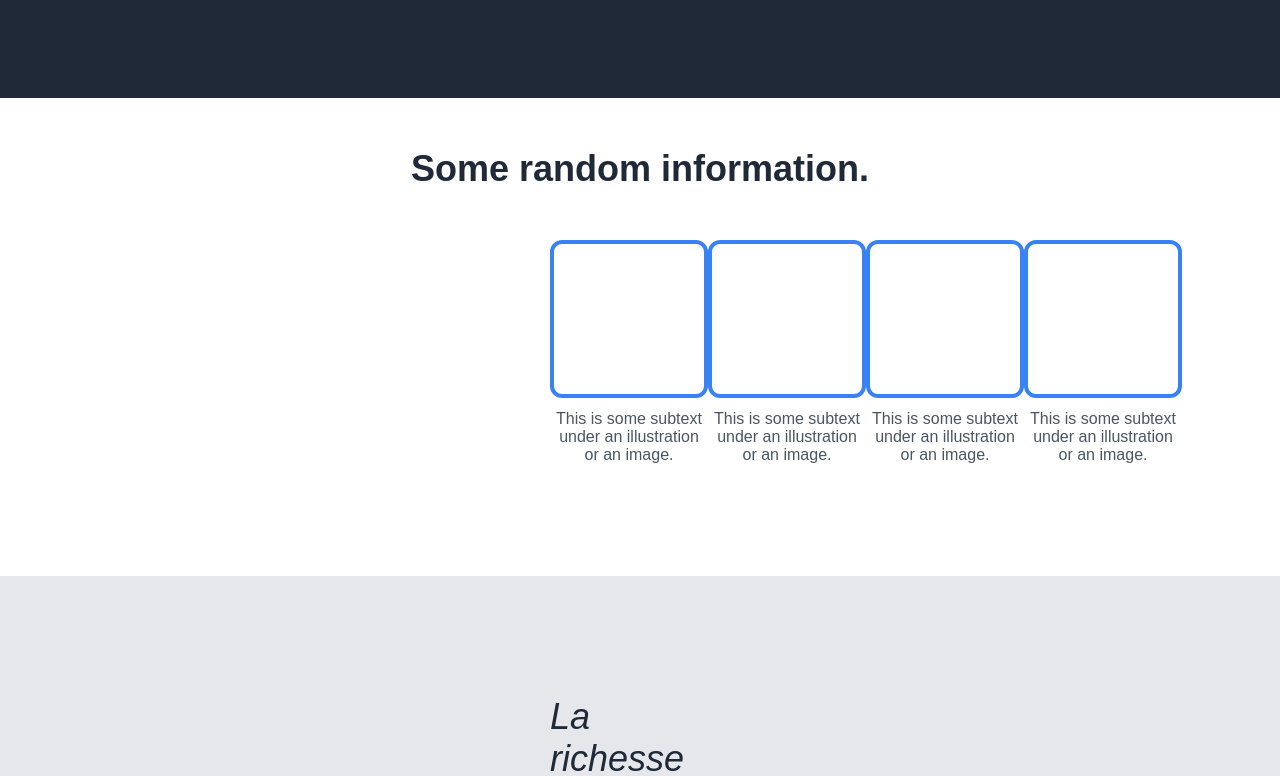
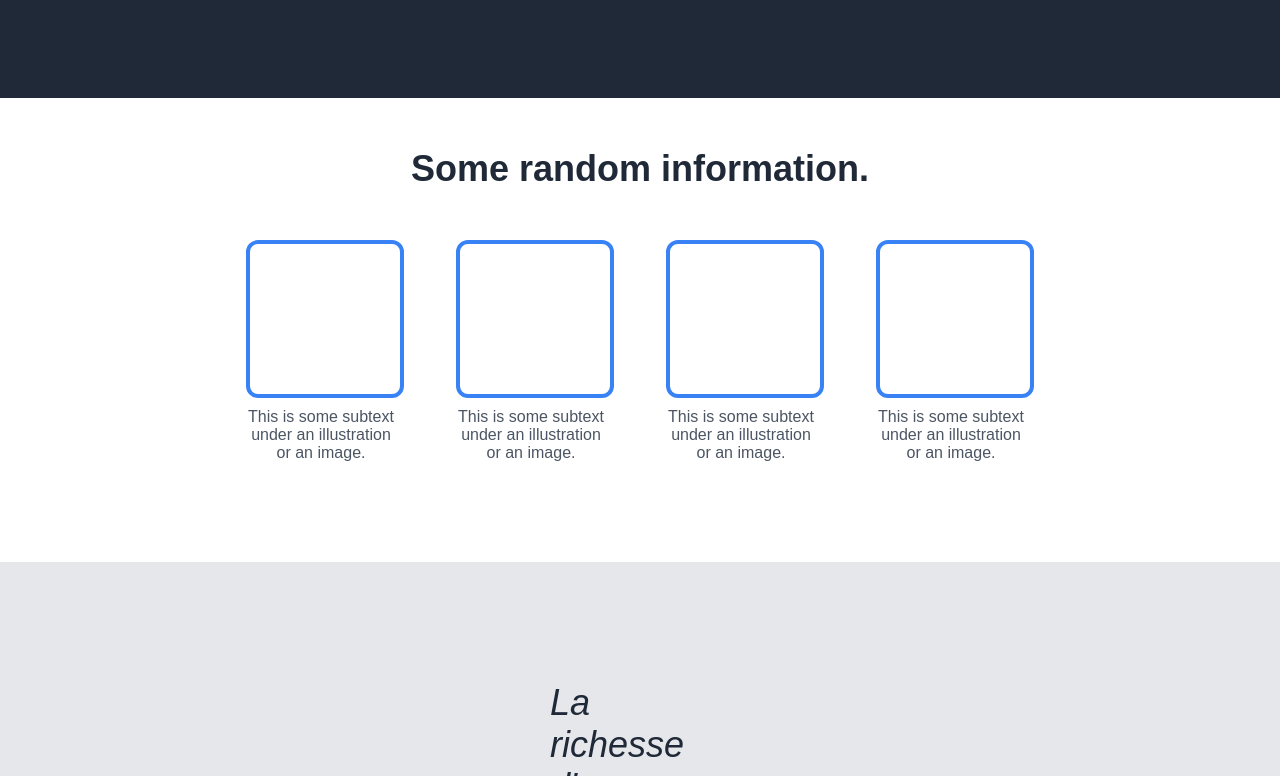
Before and after one commit to Wan2302/landing-page, a plain HTML site: page index.html in a window 1280 px wide. Shown: the part 750-1526 px from the top of the page. Drawn offline with Linux system fonts and the light colour scheme.

Commit message:
Secondary section: nowrap corrected

```diff
--- a/style.css
+++ b/style.css
@@ -72,6 +72,12 @@
 }
 
 
+.secondary {
+    display: flex;
+    justify-content: center;
+    flex-direction: column;
+}
+
 .secondary-title {
     text-align: center;
     font-size: 36px;
@@ -82,18 +88,9 @@
 
 .secondary-container {
     display: flex;
-    text-align: center;
-    justify-content: space-between;
-    padding: 0 550px 100px 550px;
-}
-
-.illustration {
-    display: flex;
-    flex-direction: column;
-    text-align: center;
-    align-items: center;
-    padding: 0;
-    margin: 0;
+    justify-content: center;
+    gap: 52px;
+    flex-wrap: wrap;
 }
 
 .image {
@@ -104,10 +101,14 @@
 }
 
 .subtext {
+    text-align: center;
     padding: 12px 0;
-    width: 150px;
+    max-width: 150px;
     color: #4B5563;
+    padding: 10px 0 100px 0;
 }
+
+
 
 .quote-section {
     padding: 120px 550px;
```
Also changed, not shown: index.html (+0 -1 lines).
